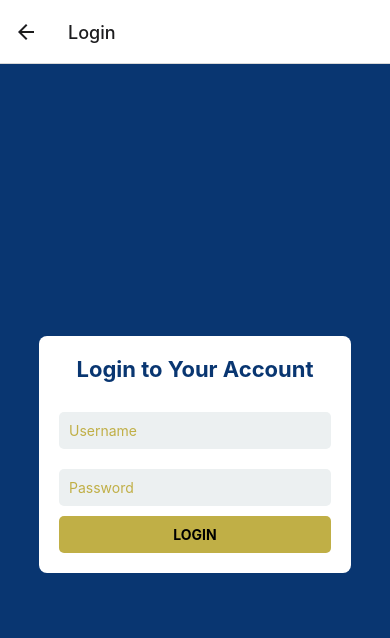
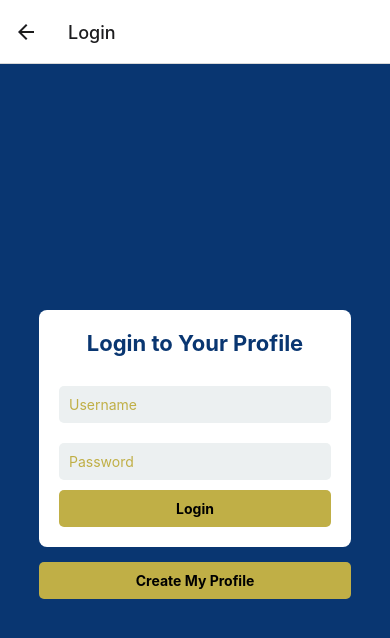
Before and after one commit to tanmay-a-sharma/luh-calm-app, a React Native app: screen /Login in a window 390 px wide. Shown: the top 638 px of the page. Built offline with nearby package versions, Linux system fonts and the light colour scheme.

Commit message:
added button and containers for register button

```diff
--- a/components/Login/LoginScreen.js
+++ b/components/Login/LoginScreen.js
@@ -12,12 +12,42 @@ function LoginScreen({ navigation }) {
   const [username, setUsername] = useState('');
   const [password, setPassword] = useState('');
 
+
+  const handleLogin = async () => {
+    try {
+      const response = await fetch('https://your-backend-api.com/login', {
+        method: 'POST',
+        headers: {
+          'Content-Type': 'application/json',
+        },
+        body: JSON.stringify({ username, password }),
+      });
+
+      const data = await response.json();
+
+      if (response.ok) {
+        // Handle successful login, e.g., navigate to another screen or store token
+        console.log('Login successful:', data);
+        // Example: navigation.navigate('ProfileScreen');
+      } else {
+        // Handle login failure
+        Alert.alert('Login Failed', data.message || 'Invalid credentials');
+      }
+    } catch (error) {
+      // Handle network errors
+      console.error('Login error:', error);
+      Alert.alert('Error', 'Unable to connect to the server');
+    }
+  };
+
+
+
   // Function to handle the login logic will go here
 
   return (
     <SafeAreaView style={styles.container}>
       <View style={styles.loginContainer}>
-        <Text style={styles.loginTitle}>Login to Your Account</Text>
+        <Text style={styles.loginTitle}>Login to Your Profile</Text>
         <TextInput
           style={styles.input}
           placeholder="Username"
@@ -37,14 +67,31 @@ function LoginScreen({ navigation }) {
           style={styles.loginButton}
           onPress={() => {/* Function to handle login */}}
         >
-          <Text style={styles.loginButtonText}>LOGIN</Text>
+          <Text style={styles.loginButtonText}>Login</Text>
         </TouchableOpacity>
       </View>
+
+      <View style={styles.buttonSpacer} />
+
+
+      <View style={styles.registerContainer}>
+        <TouchableOpacity
+          style={styles.registerButton}
+          onPress={() => navigation.navigate('RegisterScreen')}>
+          <Text style={styles.registerButtonText}>Create My Profile</Text>
+        </TouchableOpacity>
+      </View>
+
     </SafeAreaView>
   );
 }
 
+
+
 const styles = StyleSheet.create({
+  buttonSpacer: {
+    height: 15, // Or any other value that gives desired space
+  },
   container: {
     flex: 1,
     backgroundColor: '#093671',
@@ -82,6 +129,24 @@ const styles = StyleSheet.create({
     color: '#000000',
     fontWeight: 'bold',
   },
+  registerContainer: {
+    width: '80%', // Same width as loginContainer
+    alignItems: 'center', // Center the button
+    // Do not include background color or padding like in loginContainer
+  },
+  registerButton: {
+    // Same style as loginButton
+    backgroundColor: '#c0af46',
+    padding: 10,
+    width: '100%', // Button takes full width of its container
+    alignItems: 'center',
+    borderRadius: 5,
+  },
+  registerButtonText: {
+    // Style for the register button text
+    color: '#000000',
+    fontWeight: 'bold',
+  },
 });
 
 export default LoginScreen;
```
